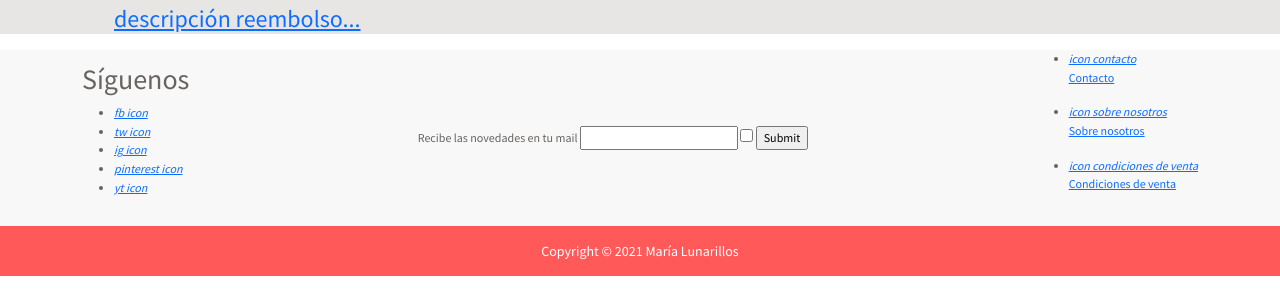
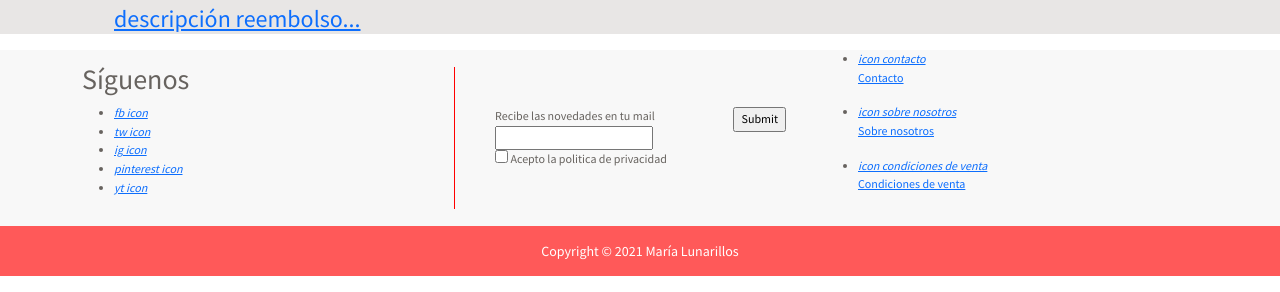
Before and after one commit to Beringar/Beringar-202201-w1chwe-berenguer-marc, a website: page index.html in a window 1280 px wide. Shown: the part 1238-1530 px from the top of the page. Drawn offline with nearby package versions, Linux system fonts and the light colour scheme.

Commit message:
html sass: added borders and changed bootstrap to newsletter footer

```diff
--- a/index.html
+++ b/index.html
@@ -183,9 +183,7 @@
       <section class="content-section d-none d-sm-flex flex-column">
         <div class="container">
           <h2 class="content-section__title">Nuestras marcas</h2>
-          <div
-            class="content-grid content-grid--flex-wrap d-flex justify-content-center flex-wrap"
-          >
+          <div class="content-grid content-grid--flex-wrap">
             <article>
               <a href="#"><img src="#" alt="brand 1 logo" class="brand" /> </a>
             </article>
@@ -298,9 +296,9 @@
     <footer class="footer">
       <section class="footer__top">
         <div
-          class="container d-flex flex-column align-content-around align-items-center flex-sm-row justify-content-sm-between"
+          class="container d-flex flex-column align-content-around align-items-center flex-sm-row"
         >
-          <div class="socials-follow">
+          <div class="socials-follow col-sm-4">
             <h3 class="socials-follow__title">Síguenos</h3>
             <ul class="socials-follow__list">
               <li class="socials-follow__item">
@@ -320,7 +318,10 @@
               </li>
             </ul>
           </div>
-          <form class="newsletter-signup">
+          <form
+            class="newsletter-signup col-sm-4 d-flex flex-column flex-sm-row"
+          >
+            <div>
               <label for="user_email" class="newsletter-signup__label"
                 >Recibe las novedades en tu mail</label
               >
@@ -329,14 +330,27 @@
                 type="email"
                 class="newsletter-signup__input"
               />
+              <div>
                 <input
                   type="checkbox"
+                  id="privacy-check"
                   class="newsletter-signup__input-privacy-check"
                 />
+                <label
+                  for="privacy-check"
+                  class="newsletter-signup__input-privacy-check"
+                >
+                  Acepto la politica de privacidad
+                  <!-- TODO: Afegir link -->
+                </label>
+              </div>
+            </div>
+            <div>
               <input type="submit" class="newsletter-signup__submit" />
+            </div>
           </form>
           <!-- TODO: No aconsegueixo centrar la llista de icons -->
-          <ul class="about d-flex flex-column justify-content-end">
+          <ul class="about d-flex flex-column justify-content-end col-sm-4">
             <li class="info-link">
               <a href="#"
                 ><i class="info-link__icon">icon contacto</i>
--- a/styles/styles.scss
+++ b/styles/styles.scss
@@ -136,6 +136,9 @@ ya le daremos estilos cuando el layout y flex funcione bien Mobile y Desktop */
 .content-grid {
   display: flex;
   justify-content: center;
+  &--flex-wrap {
+    flex-wrap: wrap;
+  }
 }
 
 .item {
@@ -150,6 +153,7 @@ ya le daremos estilos cuando el layout y flex funcione bien Mobile y Desktop */
 }
 
 .brand {
+  height: 75px;
 }
 
 .delivery-info {
@@ -180,6 +184,13 @@ ya le daremos estilos cuando el layout y flex funcione bien Mobile y Desktop */
 }
 
 .newsletter-signup {
+  border-top: 1px solid red;
+  padding: 40px;
+  @media (min-width: 576px) {
+    border-top: none;
+    border-left: 1px solid red;
+  }
+
   &__label {
   }
   &__input {
```
Also changed, not shown: styles/styles.css, 1 other file. Lines whose indentation alone changed are shown as unchanged.
